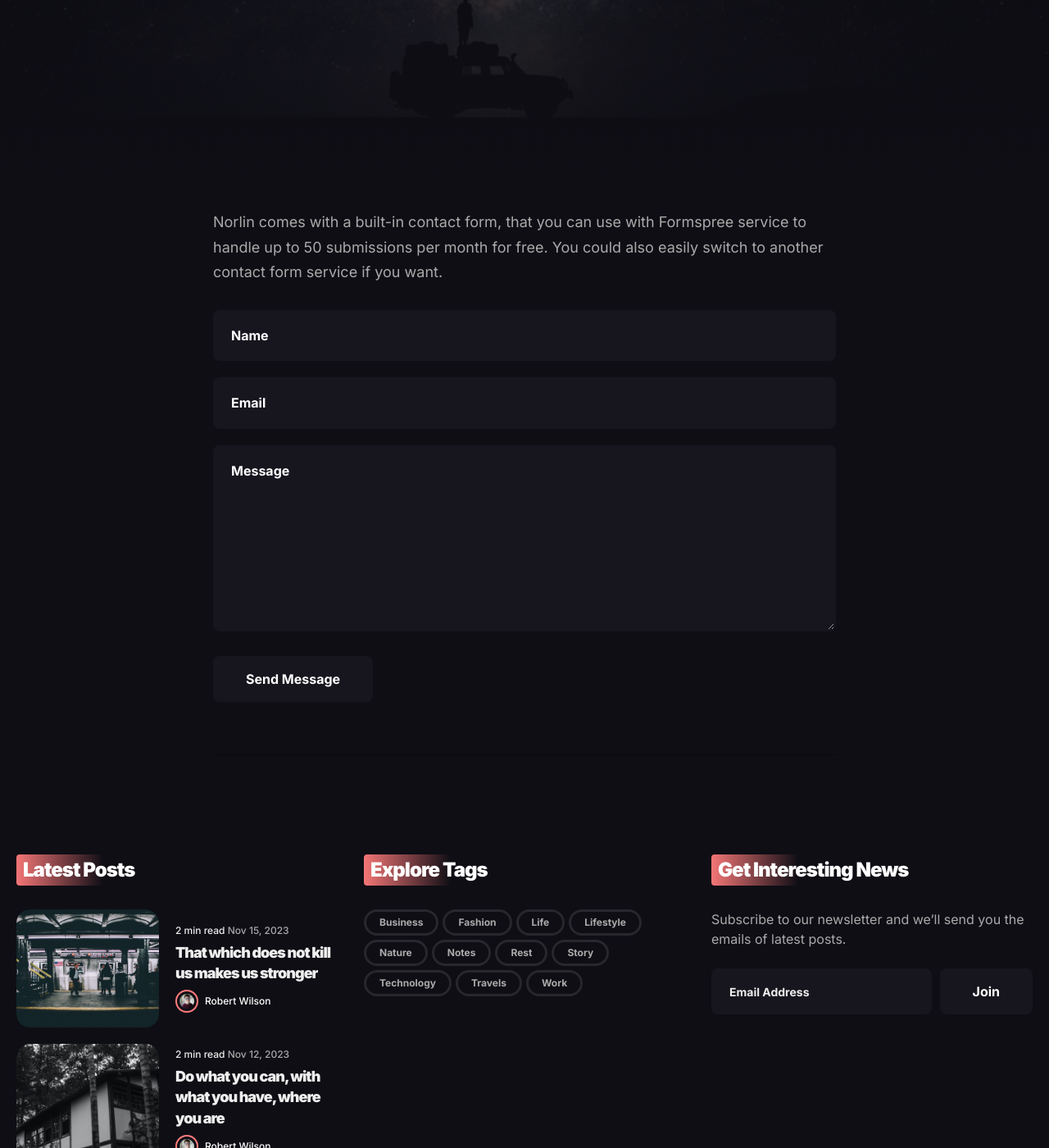
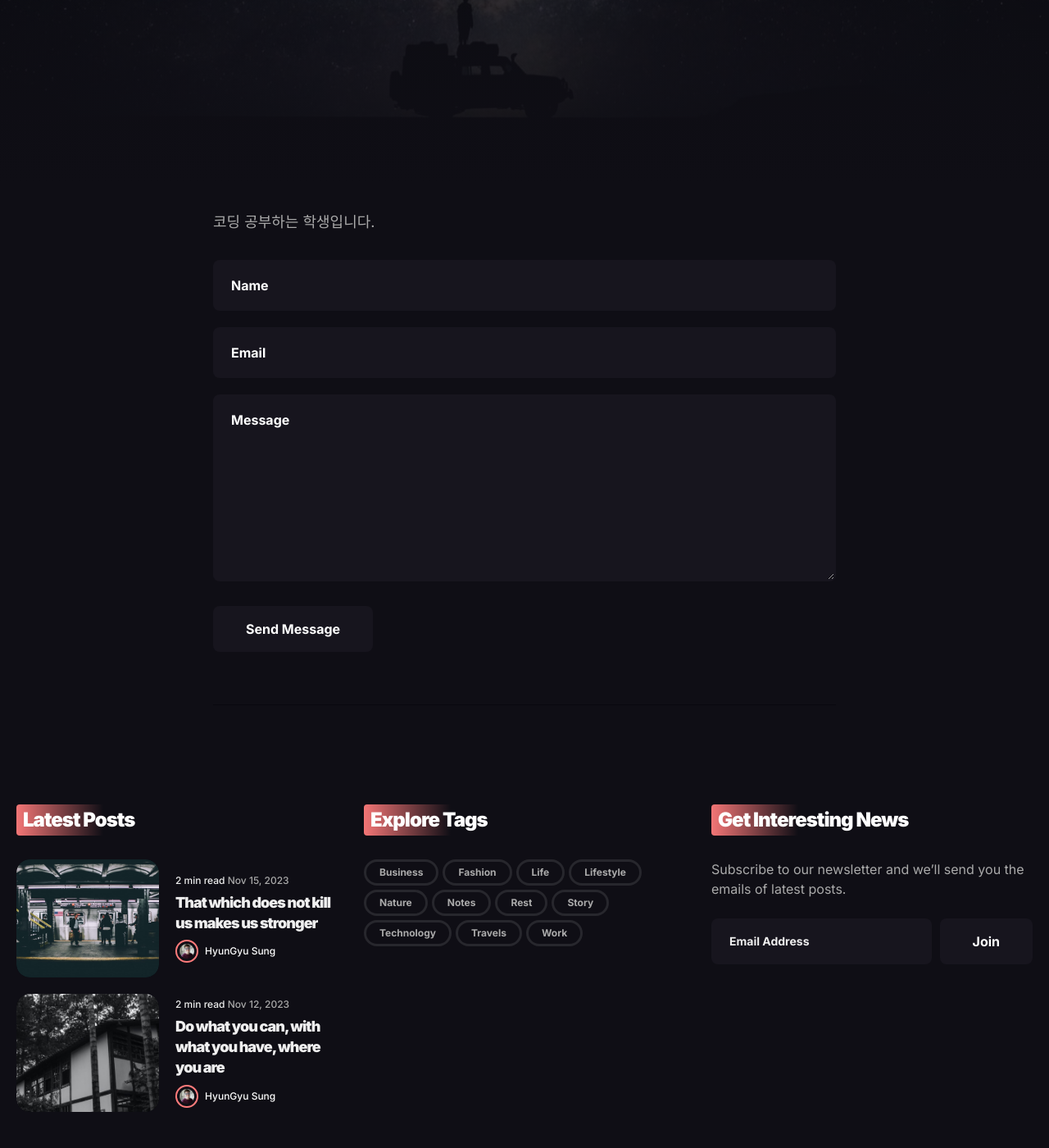
Before and after one commit to hyungyugod/hyungyugod.github.io, a Jekyll site: the page built from _pages/contact.html, in a window 1280 px wide and 1400 px high, scrolled down 440 px. Shown: the whole window at 82% size. Built offline with Jekyll 4.4.1, drawn with Linux system fonts in a browser that asks for light colours; some of the changed text lies outside the part shown.

Commit message:
테마적용

```diff
--- a/_data/settings.yml
+++ b/_data/settings.yml
@@ -1,8 +1,8 @@
 #-------------------------------
 # Site Settings
-title: Norlin
+title: HG
 logo: # You can add own logo. For example '/images/logo.png'.
-description: Norlin – A Beautiful Dark Blog Theme for Jekyll.
+description: Thoughts, stories and ideas of code
 
 
 #-------------------------------
@@ -22,14 +22,14 @@
 #-------------------------------
 # Author Settings
 author:
-  name: Robert Wilson
+  name: HyunGyu Sung
   avatar: '/images/15.jpg'
 
 
 #-------------------------------
 # Hero Settings
 hero:
-  title: Robert Wilson
+  title: HyunGyu Sung
   description: Thoughts, stories and ideas.
   image: '/images/01.jpg'
 
@@ -37,8 +37,8 @@
 #-------------------------------
 # Contact Settings
 contact:
-  email: your@email.com # Add your email for contact form
-  description: Norlin comes with a built-in contact form, that you can use with Formspree service to handle up to 50 submissions per month for free. You could also easily switch to another contact form service if you want. # Add a description of your form
+  email: hyungyugod@naver.com # Add your email for contact form
+  description: 코딩 공부하는 학생입니다. # Add a description of your form
 
 # NOTE
 # Norlin theme comes with a contact form built-in. You can use this form with Formspree (https://formspree.io/) service and get up to 50 submissions for free. Also, you can easily switch to another service if you want.
@@ -47,13 +47,13 @@
 #-------------------------------
 # Footer section
 social:
-- {icon: "fa-brands fa-x-twitter", name: "Twitter", link: "https://twitter.com"}
+- {icon: "fa-brands fa-x-twitter", name: "Twitter", link: "https://twitter.com/hyungyugod"}
 - {icon: "fa-brands fa-facebook-f", name: "Facebook", link: "https://facebook.com"}
-- {icon: "fa-brands fa-dribbble", name: "Dribbble", link: "https://dribbble.com"}
-- {icon: "fa-brands fa-instagram", name: "Instagram", link: "https://instagram.com"}
+- {icon: "fa-solid fa-envelope", name: "e-maill", link: "mailto:hyungyugod@naver.com"}
+- {icon: "fa-brands fa-instagram", name: "Instagram", link: "https://www.instagram.com/hy_nxx9/"}
 - {icon: "fa-brands fa-pinterest", name: "Pinterest", link: "https://pinterest.com"}
 - {icon: "fa-brands fa-youtube", name: "Youtube", link: "https://youtube.com"}
-- {icon: "fa-brands fa-github", name: "Github", link: "https://github.com"}
+- {icon: "fa-brands fa-github", name: "Github", link: "https://github.com/hyungyugod"}
 - {icon: "fa-brands fa-vimeo-v", name: "Vimeo", link: "https://vimeo.com/"}
 
 # Example of adding a new link to the footer - {icon: "fa-brands fa-mastodon", name: "Mastodon", link: "https://mastodon.social/"}
```
Also changed, not shown: README.md.
